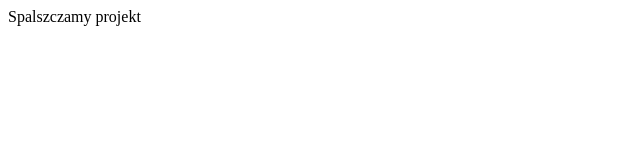
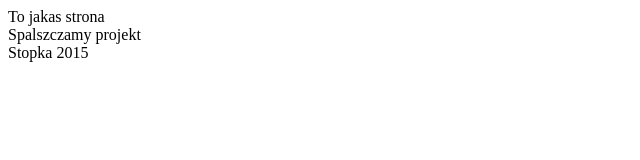
Before and after one commit to enef/git_test, a plain HTML site: page index.html in a window 1280 px wide. Shown: the whole page, without its empty margins (0-640 px from the left). Drawn offline with Linux system fonts and the light colour scheme.

Commit message:
Dodano naglowek

```diff
--- a/index.html
+++ b/index.html
@@ -5,6 +5,8 @@
 		<title>HTML5</title>
 	</head>
 	<body>
-		Spalszczamy projekt
+		<header>To jakas strona</header>
+		<article>Spalszczamy projekt</article>
+		<footer>Stopka 2015</footer>
 	</body>
 </html>
```
